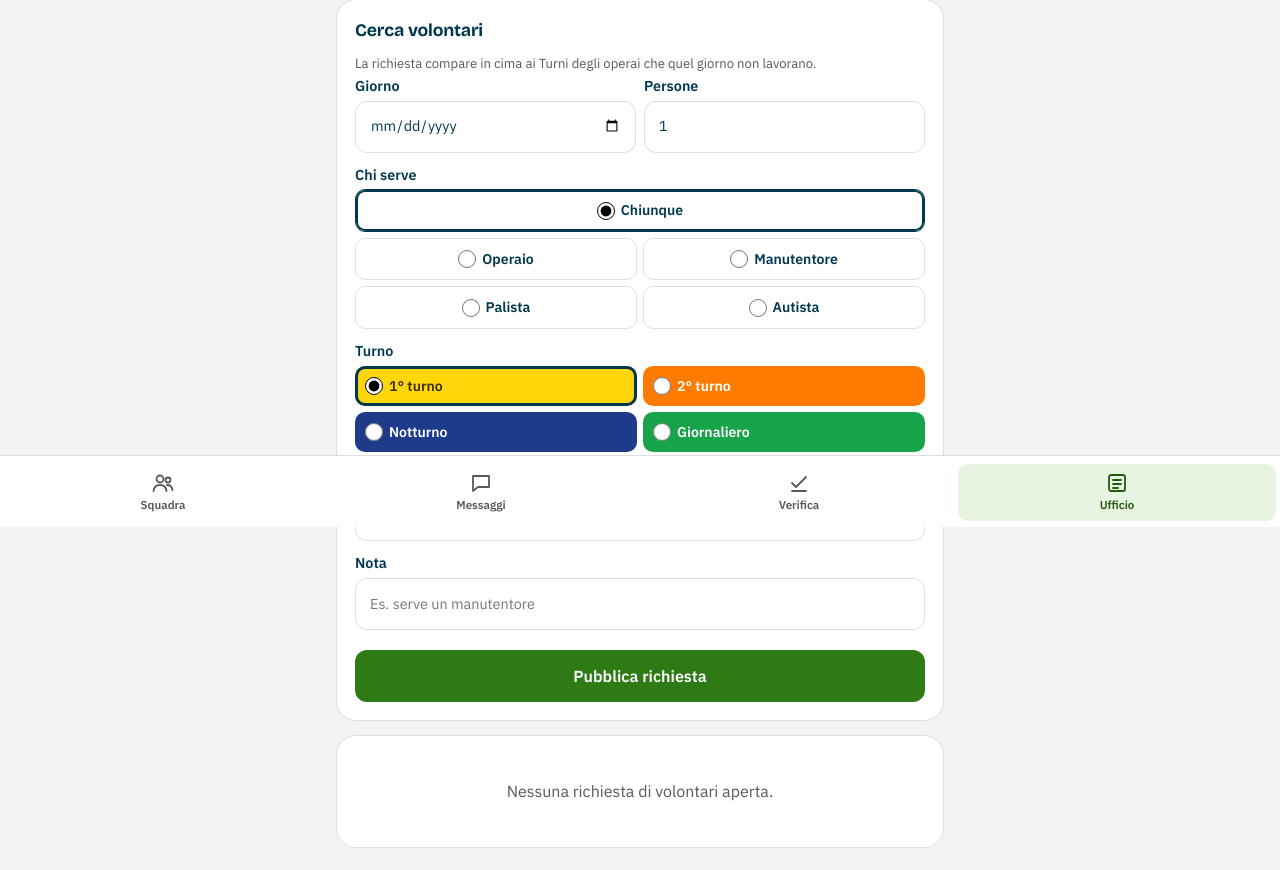
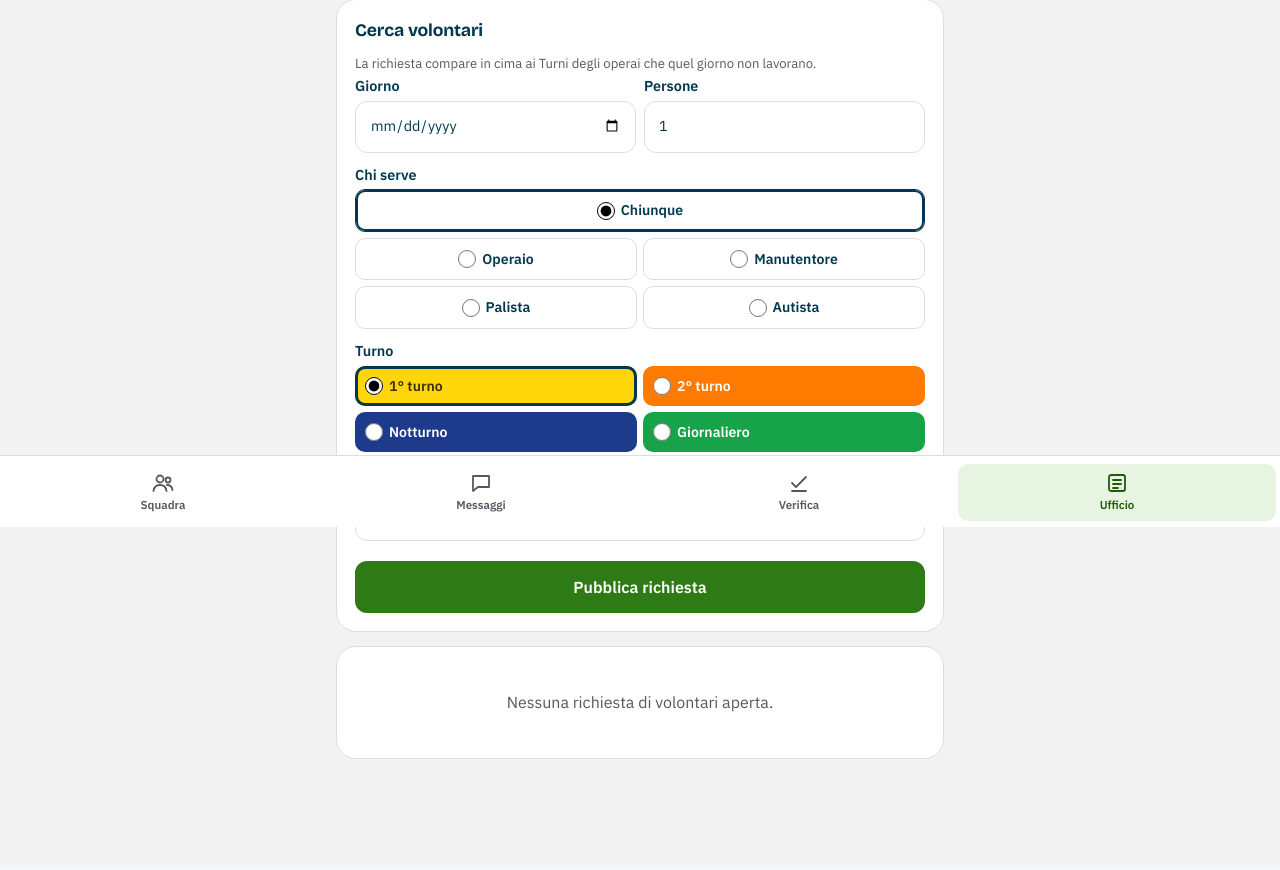
Before and after one commit to giuliaspann/Sarco-4.0, a Django app: page /turni/ufficio/extra/ in a window 1280 px wide. Shown: the part 273-1143 px from the top of the page. After the commit the page ends 1032 px from the top, so only its background shows below. Run offline with Django 5.2, Linux system fonts and the light colour scheme; the visitor is signed in with stand-in values (Sample User, id 1); data comes from the database, SQL or seed files in the repository; data that the repository does not hold is empty.

Commit message:
Turni extra: niente nota nella richiesta di volontari
Co-Authored-By: Claude Opus 5.5 <noreply@anthropic.com>

```diff
--- a/turni/templates/turni/miei_turni.html
+++ b/turni/templates/turni/miei_turni.html
@@ -13,7 +13,6 @@
   <p class="extra-titolo">{% if e.mia.confermata %}Confermato: lavori tu{% elif e.mia %}Ti sei offerto{% else %}Cercasi volontari{% endif %}</p>
   <h2 class="grande">{{ e.data|date:'l j F'|capfirst }}</h2>
   <p>{% include 'turni/_pillola.html' with t=e %} <span class="orario">{{ e.orario }}</span>{% if e.ruolo %} <span class="ruolo-cercato">Serve un {{ e.get_ruolo_display|lower }}</span>{% endif %}</p>
-  {% if e.nota %}<p>{{ e.nota }}</p>{% endif %}
   {% if not e.mia.confermata %}
   <form method="post" action="{% url 'turni:rispondi_extra' e.pk %}">{% csrf_token %}
     {% if e.mia %}
--- a/turni/templates/turni/ufficio_extra.html
+++ b/turni/templates/turni/ufficio_extra.html
@@ -23,7 +23,6 @@
   <label>Postazione
     <select name="postazione"><option value="">Qualsiasi</option>{% for v, nome in postazioni %}<option value="{{ v }}">{{ nome }}</option>{% endfor %}</select>
   </label>
-  <label>Nota<input type="text" name="nota" maxlength="300" placeholder="Es. serve un manutentore"></label>
   <button class="bottone pieno piena-larghezza">Pubblica richiesta</button>
 </form>
 
@@ -32,7 +31,6 @@
   <p class="extra-titolo">{% if e.chiusa %}Chiusa{% elif e.mancano %}Mancano {{ e.mancano }} su {{ e.posti }}{% else %}Coperta{% endif %}</p>
   <h2 class="grande">{{ e.data|date:'l j F'|capfirst }}</h2>
   <p>{% include 'turni/_pillola.html' with t=e %} <span class="orario">{{ e.orario }}</span>{% if e.ruolo %} <span class="ruolo-cercato">Serve un {{ e.get_ruolo_display|lower }}</span>{% endif %}</p>
-  {% if e.nota %}<p class="tenue piccolo">{{ e.nota }}</p>{% endif %}
   <ul class="elenco">
     {% for d in e.disponibilita.all %}
       <li><span>{{ d.dipendente.nome_breve }}<br><span class="tenue piccolo">si è offerto il {{ d.creata_il|date:'d/m H:i' }}</span></span>
```
